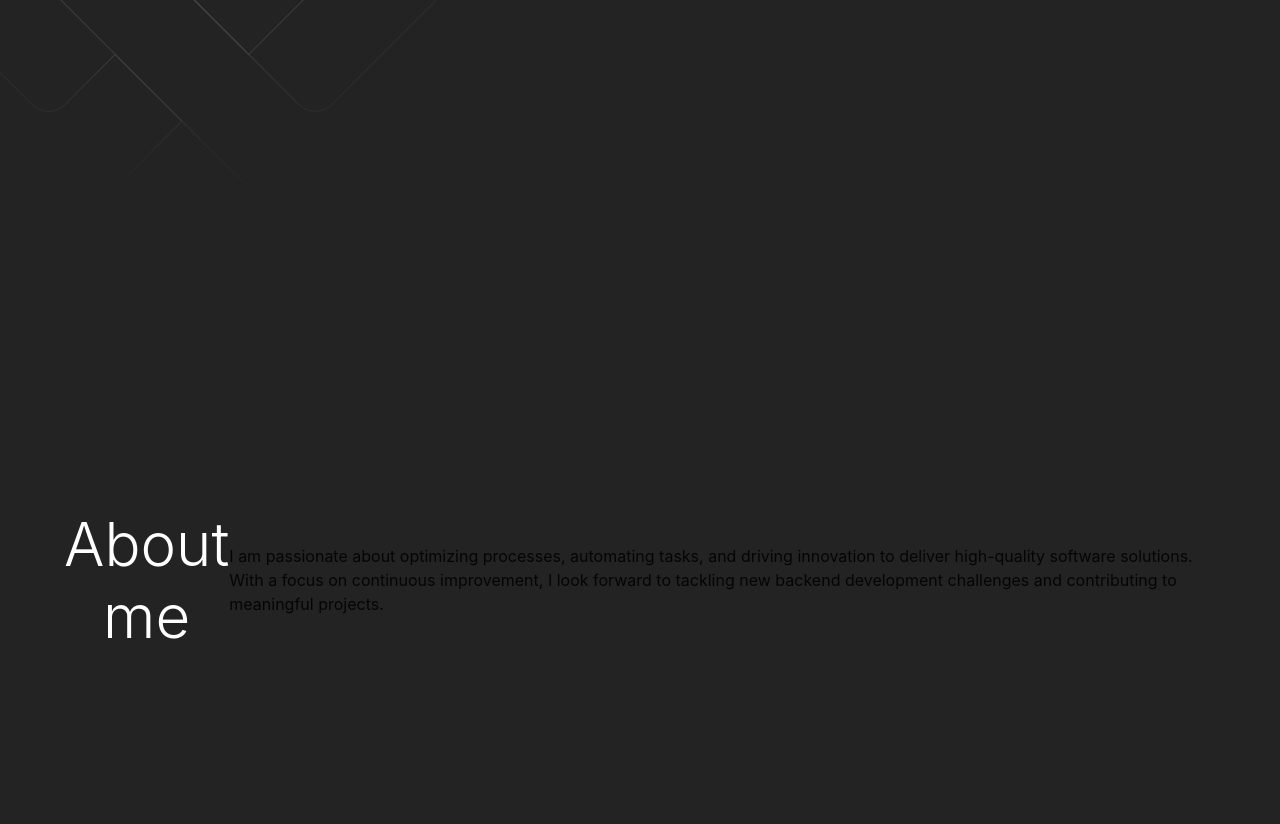
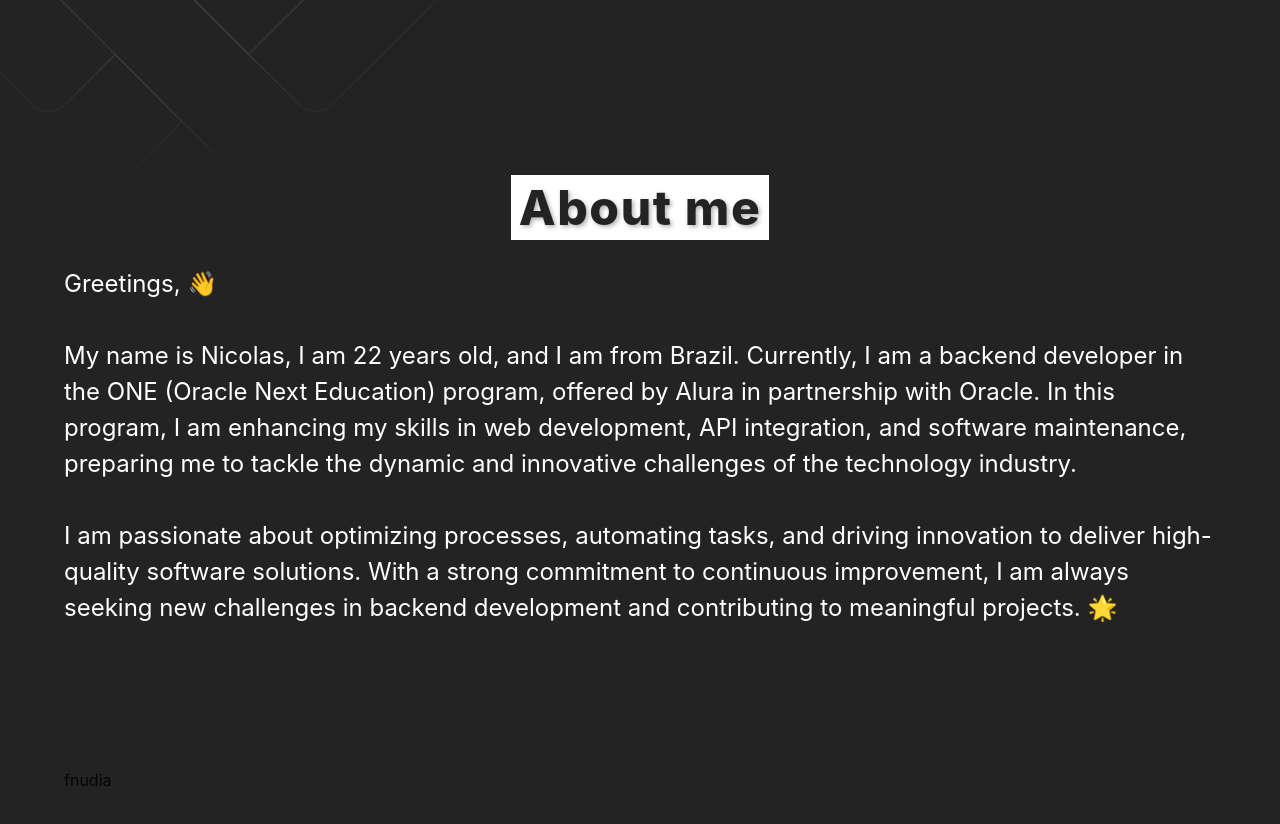
Before and after one commit to NickeAlves/new-portfolio, a React (Vite) app: page / in a window 1280 px wide. Shown: the part 620-1444 px from the top of the page. Built offline with nearby package versions, Linux system fonts and the light colour scheme.

Commit message:
feat: created a projects page and adjusted the about page :sparkles:

```diff
--- a/index.html
+++ b/index.html
@@ -2,7 +2,11 @@
 <html lang="en">
   <head>
     <meta charset="UTF-8" />
-    <link rel="icon" type="image/svg+xml" href="/vite.svg" />
+    <link
+      rel="icon"
+      type="portfolio Nicolas"
+      href="./src/assets/images/icon-tab-cv.png"
+    />
     <meta name="viewport" content="initial-scale=1, width=device-width" />
     <title>Nicolas Alves</title>
   </head>
--- a/package.json
+++ b/package.json
@@ -16,6 +16,7 @@
     "@mui/material": "^6.3.1",
     "react": "^18.3.1",
     "react-dom": "^18.3.1",
+    "react-icons": "^5.4.0",
     "sass": "^1.83.1"
   },
   "devDependencies": {
--- a/src/App.tsx
+++ b/src/App.tsx
@@ -1,11 +1,13 @@
 import Home from "./pages/Home/Home";
 import About from "./pages/Home/sections/About/About";
+import Projects from "./pages/Home/sections/Projects/Projects";
 
 const App = () => {
   return (
     <>
       <Home></Home>
       <About></About>
+      <Projects></Projects>
     </>
   );
 };
--- a/src/pages/Home/sections/About/About.tsx
+++ b/src/pages/Home/sections/About/About.tsx
@@ -1,9 +1,10 @@
 import { Container, styled, Typography } from "@mui/material";
+import "../../../../styles/style.css";
 
 const About = () => {
   const StyledAbout = styled("div")(({ theme }) => ({
     backgroundColor: theme.palette.primary.main,
-    height: "100vh",
+    height: "50vh",
     display: "flex",
     alignItems: "center",
     [theme.breakpoints.up("xs")]: {
@@ -14,30 +15,54 @@ const About = () => {
     },
   }));
 
+  const StrongText = styled("strong")(({ theme }) => ({
+    fontWeight: 800,
+    color: theme.palette.primary.main,
+    fontSize: "3rem",
+    letterSpacing: "0.1rem",
+    position: "relative",
+    overflow: "hidden",
+    background: theme.palette.background.default,
+    padding: "0.2rem 0.5rem",
+    textShadow: "2px 2px 4px rgba(0, 0, 0, 0.3)",
+    transition: "color 0.3s ease, transform 0.3s ease",
+    "&:hover": {
+      color: theme.palette.secondary.main,
+      transform: "scale(1.1)",
+    },
+  }));
+
   return (
     <>
       <StyledAbout>
         <Container
           sx={{
             display: "flex",
-            flexDirection: "row",
-            justifyContent: "space-between",
+            flexDirection: "column",
             alignItems: "center",
+            gap: "20px",
           }}
         >
           <Typography
             color="primary.contrastText"
-            variant="h2"
+            variant="h1"
             textAlign="center"
           >
-            About me
+            <StrongText>About me</StrongText>
           </Typography>
-          <Typography>
-            I am passionate about optimizing processes, automating tasks, and
-            driving innovation to deliver high-quality software solutions. With
-            a focus on continuous improvement, I look forward to tackling new
-            backend development challenges and contributing to meaningful
-            projects.
+          <Typography color="primary.contrastText" fontSize="1.5rem">
+            Greetings, 👋<br></br> <br></br>My name is Nicolas, I am 22 years
+            old, and I am from Brazil. Currently, I am a backend developer in
+            the ONE (Oracle Next Education) program, offered by Alura in
+            partnership with Oracle. In this program, I am enhancing my skills
+            in web development, API integration, and software maintenance,
+            preparing me to tackle the dynamic and innovative challenges of the
+            technology industry.<br></br>
+            <br></br>I am passionate about optimizing processes, automating
+            tasks, and driving innovation to deliver high-quality software
+            solutions. With a strong commitment to continuous improvement, I am
+            always seeking new challenges in backend development and
+            contributing to meaningful projects. 🌟
           </Typography>
         </Container>
       </StyledAbout>
--- a/src/pages/Home/sections/Hero/Hero.tsx
+++ b/src/pages/Home/sections/Hero/Hero.tsx
@@ -4,6 +4,7 @@ import DownloadIcon from "@mui/icons-material/Download";
 import EmailIcon from "@mui/icons-material/Email";
 import StyledButton from "../../../../components/StyledButton/StyledButton";
 import { AnimatedBackground } from "../../../../components/AnimatedBackground/AnimatedBackground";
+import "../../../../styles/style.css";
 
 const Hero = () => {
   const StyledHero = styled("div")(({ theme }) => ({
@@ -23,6 +24,23 @@ const Hero = () => {
     width: "75%",
     borderRadius: "50%",
     border: `1px solid ${theme.palette.primary.contrastText}`,
+  }));
+
+  const StrongText = styled("strong")(({ theme }) => ({
+    fontWeight: 800,
+    color: theme.palette.primary.main,
+    fontSize: "2rem",
+    letterSpacing: "0.1rem",
+    position: "relative",
+    overflow: "hidden",
+    background: theme.palette.background.default,
+    padding: "0.2rem 0.5rem",
+    textShadow: "2px 2px 4px rgba(0, 0, 0, 0.3)",
+    transition: "color 0.3s ease, transform 0.3s ease",
+    "&:hover": {
+      color: theme.palette.secondary.main,
+      transform: "scale(1.1)",
+    },
   }));
 
   return (
@@ -54,7 +72,7 @@ const Hero = () => {
                 variant="h2"
                 textAlign="center"
               >
-                I'm a Backend Developer
+                I'm a <StrongText> Backend Developer </StrongText>
               </Typography>
               <Grid
                 container
--- /dev/null
+++ b/src/pages/Home/sections/Projects/Projects.tsx
@@ -0,0 +1,29 @@
+import { Container, styled } from "@mui/material";
+import "../../../../styles/style.css";
+
+const Projects = () => {
+  const StyledProjects = styled("div")(({ theme }) => ({
+    backgroundColor: theme.palette.primary.main,
+    height: "50vh",
+    display: "flex",
+    alignItems: "center",
+    [theme.breakpoints.up("xs")]: {
+      paddingTop: "100px",
+    },
+    [theme.breakpoints.up("md")]: {
+      paddingTop: "0",
+    },
+  }));
+
+  return (
+    <>
+      <StyledProjects>
+        <Container>
+          <p>fnudia</p>
+        </Container>
+      </StyledProjects>
+    </>
+  );
+};
+
+export default Projects;
--- /dev/null
+++ b/src/styles/style.css
@@ -0,0 +1,18 @@
+.strong-words {
+  font-weight: 800;
+  color: var(--clr-1);
+  font-size: 2rem;
+  text-transform: uppercase;
+  letter-spacing: 0.1rem;
+  position: relative;
+  overflow: hidden;
+  background: var(--bg);
+  padding: 0.2rem 0.5rem;
+  text-shadow: 2px 2px 4px rgba(0, 0, 0, 0.3);
+  transition: color 0.3s ease, transform 0.3s ease;
+}
+
+.strong-words:hover {
+  color: var(--clr-2);
+  transform: scale(1.1);
+}
```
Also changed, not shown: src/assets/images/icon-tab-cv.png (added), 1 other file (tests, documents, lock files or other folders).
